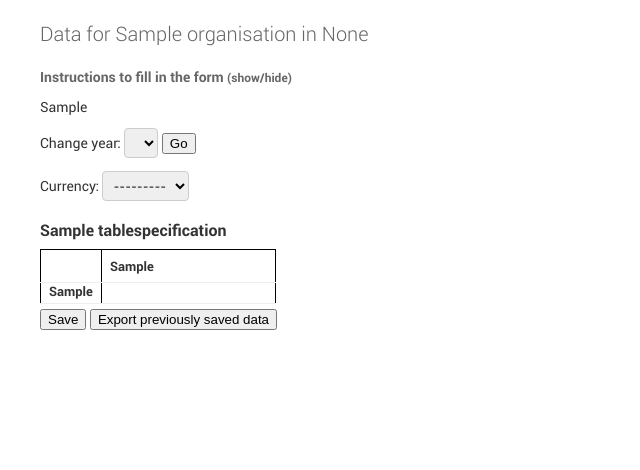
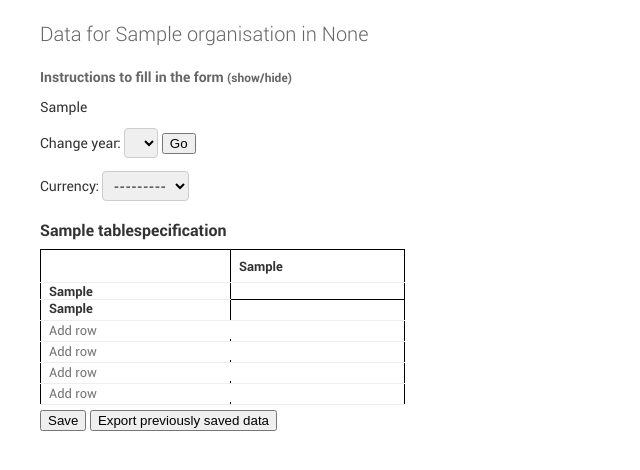
Before and after one commit to akmiller01/tablesurvey, a Django app: a page that uses core/templates/core/edit.html in a window 1280 px wide; the page is wider, and only the part inside the window is pictured. Shown: the part 60-530 px from the top of that part, without its empty margins (0-640 px from the left). Run offline with Django 3.2, Linux system fonts and the light colour scheme; a user stored in the database is signed in; tables that the repository leaves empty hold one stand-in row (values such as "Sample post"); lists and menus that the app fills with data are empty.

Commit message:
Front end of user input

```diff
--- a/core/models.py
+++ b/core/models.py
@@ -42,9 +42,9 @@ class Year(models.Model):
     def __str__(self):
         return str(self.value)
 
-
 class TableRow(models.Model):
     value = models.CharField(max_length=255)
+    organisation = models.ForeignKey(Organisation, blank=True, null=True, on_delete=models.SET_NULL)
 
     def __str__(self):
         return str(self.value)
@@ -61,6 +61,7 @@ class TableSpecification(models.Model):
     title = models.CharField(max_length=255, unique=True)
     rows = models.ManyToManyField(TableRow)
     columns = models.ManyToManyField(TableColumn)
+    allow_user_rows = models.BooleanField(default=False)
 
     def __str__(self):
         return self.title
--- a/core/templates/core/edit.html
+++ b/core/templates/core/edit.html
@@ -87,10 +87,32 @@
         <tr>
             <td><b>{{ row }}</b></td>
             {% for column in tableSpec.columns.all %}
-                <td><input type="text" name="{{ tableSpec.title }}|{{ row }}|{{ column }}"/></td>
+                {% if not row.organisation %}
+                  <td><input type="text" name="{{ tableSpec.title }}|{{ row }}|{{ column }}"/></td>
+                {% endif %}
             {% endfor %}
         </tr>
     {% endfor %}
+    {% if tableSpec.allow_user_rows %}
+      {% for row in tableSpec.rows.all %}
+          <tr>
+              <td><b>{{ row }}</b></td>
+              {% for column in tableSpec.columns.all %}
+                  {% if row.organisation == organisation %}
+                    <td><input type="text" name="{{ tableSpec.title }}|{{ row }}|{{ column }}"/></td>
+                  {% endif %}
+              {% endfor %}
+          </tr>
+      {% endfor %}
+      {% for row in new_rows %}
+          <tr>
+              <td><b><input type="text" name="{{row}}" placeholder="Add row"></input></b></td>
+              {% for column in tableSpec.columns.all %}
+                <td><input type="text" name="{{ tableSpec.title }}|{{ row }}|{{ column }}"/></td>
+              {% endfor %}
+          </tr>
+      {% endfor %}
+    {% endif %}
     </table>
     {% endfor %}
 
--- a/core/views.py
+++ b/core/views.py
@@ -9,6 +9,7 @@ from csv import writer as csvwriter
 @login_required
 def edit(request, slug, year=None):
     messages = []
+    new_rows = ["new_row{}".format(i) for i in range(1,5)]
     user = request.user
     contact = get_object_or_404(Contact, user=user)
     organisation = contact.organisation
@@ -71,7 +72,8 @@ def edit(request, slug, year=None):
             "currencies": currencies,
             "responses": responses,
             "currency": currency,
-            "messages": messages
+            "messages": messages,
+            "new_rows": new_rows
         }
     )
 
```
Also changed, not shown: core/migrations/0010_auto_20190205_1913.py (added).
